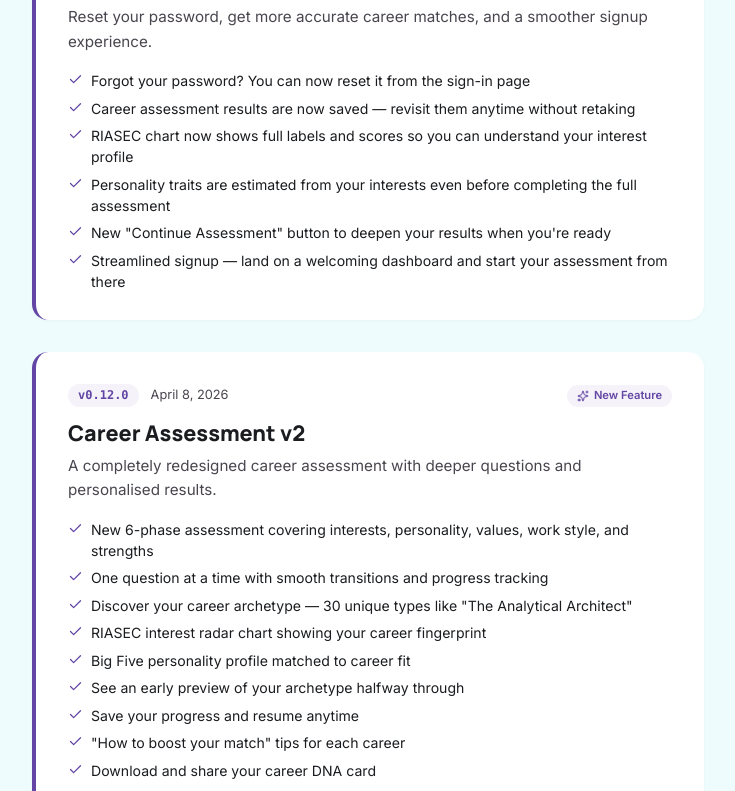
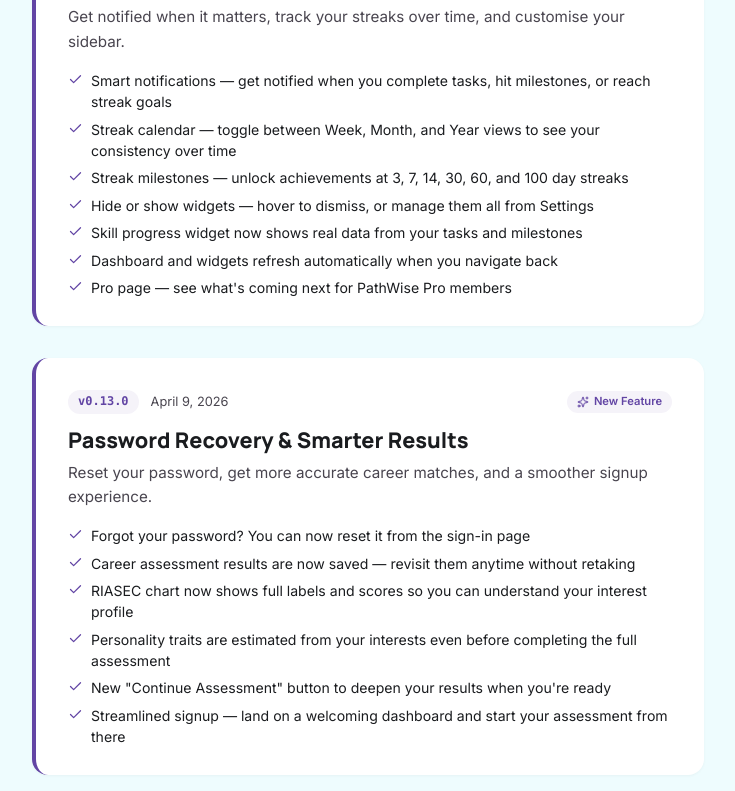
Before and after one commit to venomez-viper/PathWise, a React (Vite) app: page /whats-new in a window 1280 px wide. Shown: the part 409-1200 px from the top of the page, without its empty margins (272-1007 px from the left). Built offline with nearby package versions, Linux system fonts and the light colour scheme; no server answers.

Commit message:
docs: add v0.14.0 to What's New — notifications, streaks, widgets
Co-Authored-By: Claude Opus 4.6 (1M context) <noreply@anthropic.com>

```diff
--- a/src/pages/WhatsNew/changelogData.ts
+++ b/src/pages/WhatsNew/changelogData.ts
@@ -32,6 +32,22 @@ export interface ChangelogEntry {
  */
 
 export const CHANGELOG: ChangelogEntry[] = [
+  {
+    version: '0.14.0',
+    date: 'April 9, 2026',
+    title: 'Smart Notifications, Streaks & Widget Controls',
+    tag: 'feature',
+    description: 'Get notified when it matters, track your streaks over time, and customise your sidebar.',
+    highlights: [
+      'Smart notifications — get notified when you complete tasks, hit milestones, or reach streak goals',
+      'Streak calendar — toggle between Week, Month, and Year views to see your consistency over time',
+      'Streak milestones — unlock achievements at 3, 7, 14, 30, 60, and 100 day streaks',
+      'Hide or show widgets — hover to dismiss, or manage them all from Settings',
+      'Skill progress widget now shows real data from your tasks and milestones',
+      'Dashboard and widgets refresh automatically when you navigate back',
+      'Pro page — see what\'s coming next for PathWise Pro members',
+    ],
+  },
   {
     version: '0.13.0',
     date: 'April 9, 2026',
```
